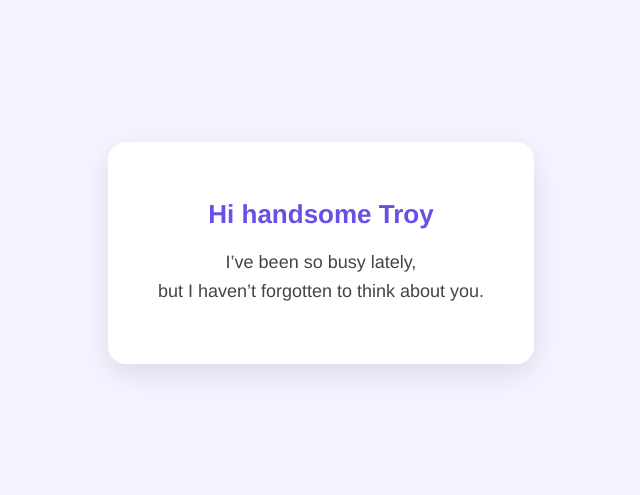
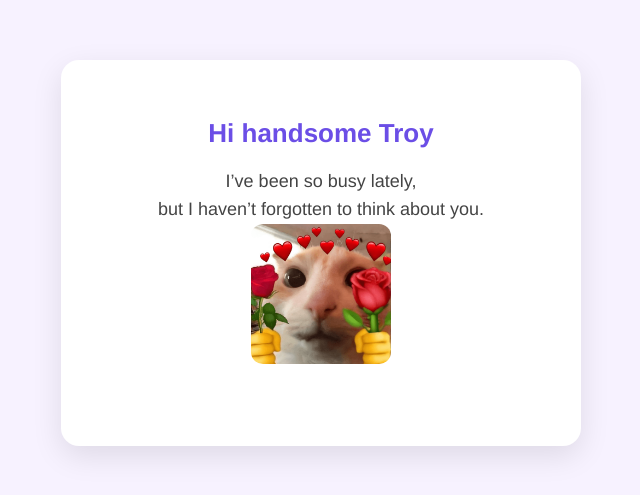
Before and after one commit to apricity0273/Troyyyyy, a plain HTML site: page index.html in a window 1280 px wide. Shown: the part 147-642 px from the top of the page, without its empty margins (319-959 px from the left). Drawn offline with Linux system fonts and the light colour scheme.

Commit message:
Update index.html

```diff
--- a/index.html
+++ b/index.html
@@ -45,6 +45,8 @@
     <p>
         I’ve been so busy lately,<br>
         but I haven’t forgotten to think about you.
+        <img src="meme.png" alt="cute meme" style="width: 140px; margin-bottom: 15px; border-radius: 12px;">
+
     </p>
 </div>
 </body>
```
